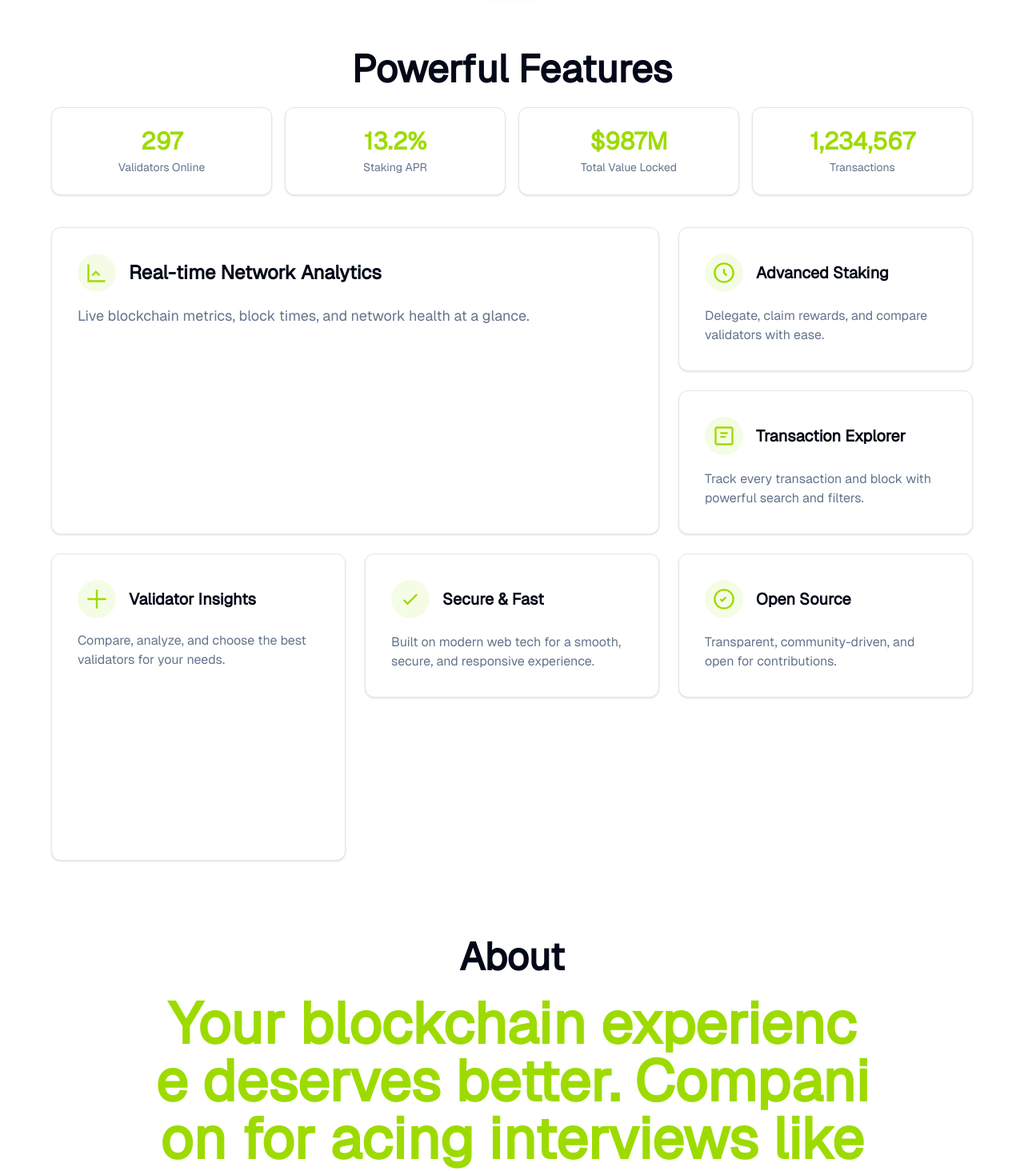
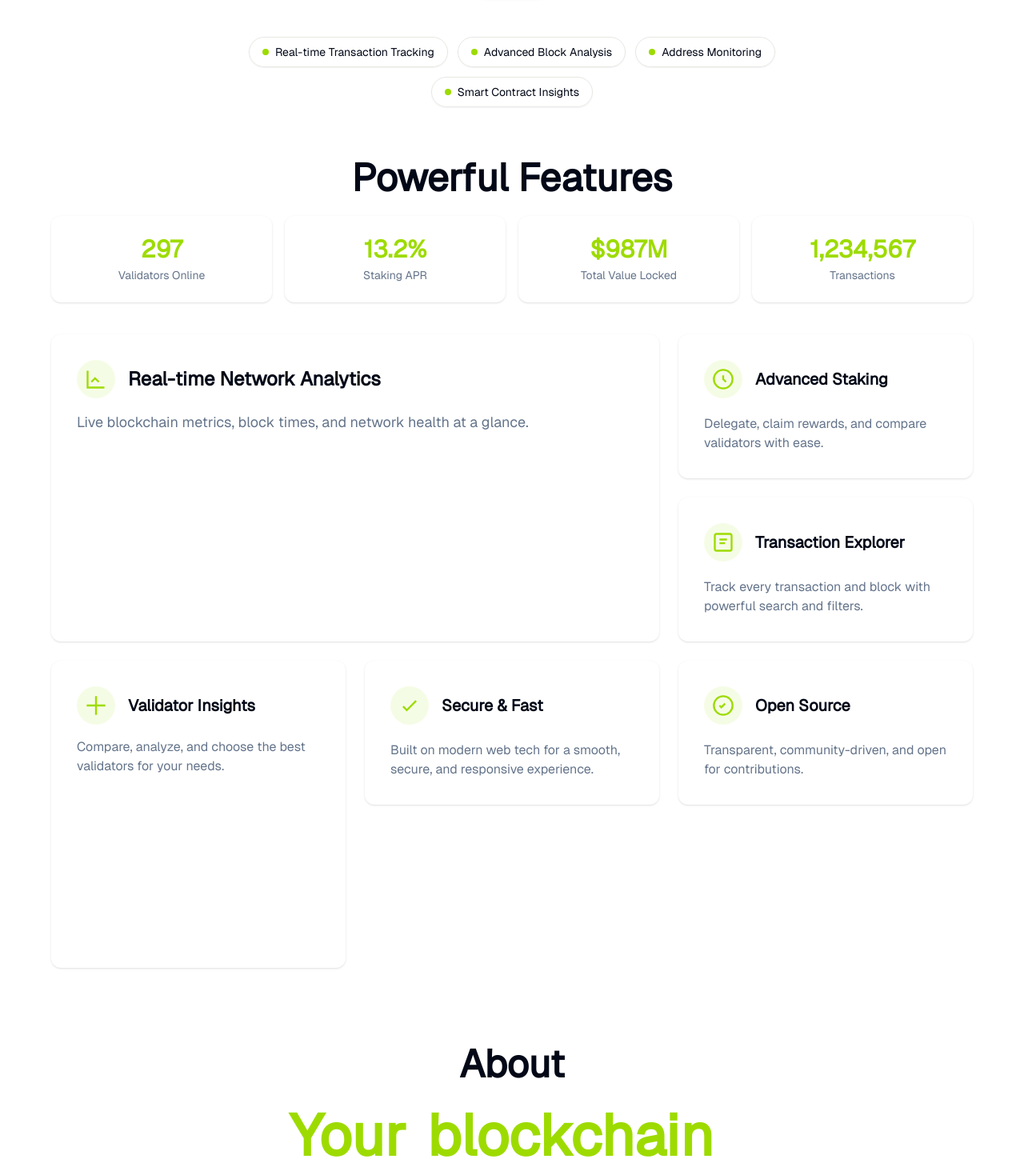
Before and after one commit to nsvoriginals/test-Dapp, a React (Vite) app: page / in a window 1280 px wide. Shown: the part 601-2065 px from the top of the page at 80% size. Built offline with nearby package versions, Linux system fonts and the light colour scheme.

Commit message:
Added all files

```diff
--- a/src/components/About.tsx
+++ b/src/components/About.tsx
@@ -5,8 +5,12 @@ import { useScroll, useTransform } from "framer-motion";
 import { useEffect, useRef, useState } from "react";
 import { twMerge } from "tailwind-merge";
 
-const text = `Your blockchain experience deserves better. Companion for acing interviews like never before. We've seen the problem.`;
-const letters = text.split("");
+
+const headline = `Your blockchain exploration deserves better. Navigate transactions, blocks, and addresses like never before. We've seen the complexity.`;
+const description = ``;
+const words = headline.split(" ");
+const lettersPerWord = words.map(word => word.split(""));
+const totalLetters = words.reduce((acc, word) => acc + word.length, 0) + (words.length - 1); // spaces count as 1 letter
 
 export default function Introduction() {
   const scrollTargetRef = useRef(null);
@@ -17,7 +21,7 @@ export default function Introduction() {
     offset: ["start end", "end end"],
   });
 
-  const letterIndex = useTransform(scrollYProgress, [0, 1], [0, letters.length]);
+  const letterIndex = useTransform(scrollYProgress, [0, 1], [0, totalLetters]);
 
   useEffect(() => {
     const unsubscribe = letterIndex.on("change", (latest) => {
@@ -25,6 +29,8 @@ export default function Introduction() {
     });
     return () => unsubscribe();
   }, [letterIndex]);
+
+  let letterCount = 0;
 
   return (
     <section className="relative py-12 md:py-16 bg-background text-foreground">
@@ -36,26 +42,54 @@ export default function Introduction() {
               <h2 className="text-4xl md:text-5xl font-bold text-foreground mb-6 text-center">About</h2>
             </div>
             {/* Headline + Animated Text */}
-            <h1 className="text-5xl md:text-7xl font-extrabold leading-tight mb-6 break-words">
-              <span className="block text-5xl md:text-7xl font-extrabold mb-4 whitespace-pre-line break-words">
-                {letters.map((letter, idx) => (
+            <h1 className="text-5xl md:text-7xl font-extrabold leading-tight mb-6 break-words whitespace-normal">
+              <span className="block text-5xl md:text-7xl font-extrabold mb-4 whitespace-normal break-words">
+                {words.map((word, wIdx) => {
+                  const wordLetters = lettersPerWord[wIdx];
+                  const wordStart = letterCount;
+                  letterCount += wordLetters.length;
+                  const wordEnd = letterCount;
+                  // Add a space after each word except the last
+                  const isLast = wIdx === words.length - 1;
+                  // The space after the word is also animated as a letter
+                  const spaceIdx = letterCount;
+                  letterCount += 1;
+                  return (
+                    <span key={wIdx} className="inline-block align-middle mr-2">
+                      {wordLetters.map((letter, lIdx) => {
+                        const globalIdx = wordStart + lIdx;
+                        return (
                           <span
-                    key={idx}
+                            key={lIdx}
                             className={twMerge(
                               "transition duration-300 text-muted-foreground/30",
-                      idx < currentLetter && "text-primary"
+                              globalIdx < currentLetter && "text-primary"
                             )}
                           >
-                    {letter === " " ? "\u00A0" : letter}
+                            {letter}
                           </span>
-                ))}
+                        );
+                      })}
+                      {!isLast && (
+                        <span
+                          className={twMerge(
+                            "transition duration-300 text-muted-foreground/30",
+                            spaceIdx < currentLetter && "text-primary"
+                          )}
+                        >
+                          {"\u00A0"}
+                        </span>
+                      )}
+                    </span>
+                  );
+                })}
               </span>
               <span className="block text-primary text-3xl md:text-4xl mt-6 font-extrabold">
                 That's why we built XORION.
               </span>
             </h1>
             <p className="text-lg md:text-2xl text-muted-foreground max-w-2xl mx-auto mt-6">
-              XORION is your all-in-one blockchain explorer and staking portal, designed for clarity, speed, and ease of use.
+              {description}
             </p>
           </div>
         </div>
--- a/src/components/Community.tsx
+++ b/src/components/Community.tsx
@@ -49,7 +49,7 @@ const socialLinks = [
 
 export default function CommunitySection() {
   return (
-    <section id="community" className="relative py-12 bg-background border-t border-border overflow-hidden">
+    <section id="community" className="relative py-12 bg-background overflow-hidden">
       <div className="relative max-w-6xl mx-auto px-4 sm:px-6 lg:px-8">
         <motion.div
           initial={{ opacity: 0, y: 40 }}
--- a/src/pages/LandingPage.tsx
+++ b/src/pages/LandingPage.tsx
@@ -66,7 +66,7 @@ const LandingPage = () => {
   return (
     <div className="min-h-screen bg-background text-foreground">
       {/* Navbar */}
-      <section className="py-4 lg:py-8 fixed w-full top-0 z-50 bg-background/80 backdrop-blur border-b border-border">
+      <section className="py-4 lg:py-8 fixed w-full top-0 z-50 bg-background/80 backdrop-blur">
         <div className="container max-w-5xl mx-auto px-4">
           <div className="border border-border rounded-[27px] md:rounded-full bg-card/80 backdrop-blur max-w-5xl mx-auto">
             <div className="grid grid-cols-2 lg:grid-cols-3 p-2 px-4 items-center">
@@ -159,6 +159,7 @@ const LandingPage = () => {
             Your comprehensive portal for real-time network statistics, staking insights, and transaction tracking.
           </p>
           <div className="flex flex-col sm:flex-row gap-4 justify-center">
+
             <button
               className="bg-primary text-primary-foreground px-8 py-4 rounded-full font-semibold shadow hover:bg-primary/90 transition-all flex items-center justify-center"
               onClick={() => navigate('/explorer')}
@@ -166,6 +167,22 @@ const LandingPage = () => {
               Explore
             </button>
           </div>
+          <div className="flex flex-wrap justify-center gap-3 mt-12 max-w-3xl mx-auto">
+              {[
+                "Real-time Transaction Tracking",
+                "Advanced Block Analysis",
+                "Address Monitoring",
+                "Smart Contract Insights"
+              ].map((feature, index) => (
+                <span
+                  key={index}
+                  className="inline-flex items-center px-4 py-2 bg-card/80 backdrop-blur-sm text-foreground text-sm font-medium rounded-full border border-border shadow-sm hover:shadow-md transition-all duration-200"
+                >
+                  <div className="w-2 h-2 bg-primary rounded-full mr-2"></div>
+                  {feature}
+                </span>
+              ))}
+            </div>
         </div>
       </section>
 
@@ -176,19 +193,19 @@ const LandingPage = () => {
 
           {/* Demo Stats Row */}
           <div className="grid grid-cols-2 md:grid-cols-4 gap-4 mb-10">
-            <div className="bg-card border border-border rounded-xl p-6 flex flex-col items-center text-center shadow">
+            <div className="bg-card rounded-xl p-6 flex flex-col items-center text-center shadow">
               <div className="text-3xl font-bold text-primary mb-1">297</div>
               <div className="text-sm text-muted-foreground">Validators Online</div>
             </div>
-            <div className="bg-card border border-border rounded-xl p-6 flex flex-col items-center text-center shadow">
+            <div className="bg-card rounded-xl p-6 flex flex-col items-center text-center shadow">
               <div className="text-3xl font-bold text-primary mb-1">13.2%</div>
               <div className="text-sm text-muted-foreground">Staking APR</div>
             </div>
-            <div className="bg-card border border-border rounded-xl p-6 flex flex-col items-center text-center shadow">
+            <div className="bg-card rounded-xl p-6 flex flex-col items-center text-center shadow">
               <div className="text-3xl font-bold text-primary mb-1">$987M</div>
               <div className="text-sm text-muted-foreground">Total Value Locked</div>
             </div>
-            <div className="bg-card border border-border rounded-xl p-6 flex flex-col items-center text-center shadow">
+            <div className="bg-card rounded-xl p-6 flex flex-col items-center text-center shadow">
               <div className="text-3xl font-bold text-primary mb-1">1,234,567</div>
               <div className="text-sm text-muted-foreground">Transactions</div>
             </div>
@@ -196,7 +213,7 @@ const LandingPage = () => {
 
           <div className="grid grid-cols-1 sm:grid-cols-2 lg:grid-cols-3 gap-6 auto-rows-[minmax(180px,1fr)]">
             {/* Feature 1 - Large */}
-            <div className="bg-card border border-border rounded-xl shadow p-8 flex flex-col justify-between hover:bg-primary/5 transition-all col-span-1 row-span-2 lg:col-span-2">
+            <div className="bg-card rounded-xl shadow p-8 flex flex-col justify-between hover:bg-primary/5 transition-all col-span-1 row-span-2 lg:col-span-2">
               <div>
                 <div className="flex items-center mb-4">
                   <span className="inline-flex items-center justify-center w-12 h-12 rounded-full bg-primary/10 text-primary mr-4">
@@ -208,7 +225,7 @@ const LandingPage = () => {
               </div>
             </div>
             {/* Feature 2 */}
-            <div className="bg-card border border-border rounded-xl shadow p-8 flex flex-col justify-between hover:bg-primary/5 transition-all">
+            <div className="bg-card rounded-xl shadow p-8 flex flex-col justify-between hover:bg-primary/5 transition-all">
               <div className="flex items-center mb-4">
                 <span className="inline-flex items-center justify-center w-12 h-12 rounded-full bg-primary/10 text-primary mr-4">
                   <svg className="w-7 h-7" fill="none" stroke="currentColor" strokeWidth="2" viewBox="0 0 24 24"><circle cx="12" cy="12" r="10"/><path d="M12 8v4l3 3"/></svg>
@@ -218,7 +235,7 @@ const LandingPage = () => {
               <p className="text-muted-foreground">Delegate, claim rewards, and compare validators with ease.</p>
             </div>
             {/* Feature 3 */}
-            <div className="bg-card border border-border rounded-xl shadow p-8 flex flex-col justify-between hover:bg-primary/5 transition-all">
+            <div className="bg-card rounded-xl shadow p-8 flex flex-col justify-between hover:bg-primary/5 transition-all">
               <div className="flex items-center mb-4">
                 <span className="inline-flex items-center justify-center w-12 h-12 rounded-full bg-primary/10 text-primary mr-4">
                   <svg className="w-7 h-7" fill="none" stroke="currentColor" strokeWidth="2" viewBox="0 0 24 24"><rect x="3" y="3" width="18" height="18" rx="2"/><path d="M8 9h8M8 13h6"/></svg>
@@ -228,7 +245,7 @@ const LandingPage = () => {
               <p className="text-muted-foreground">Track every transaction and block with powerful search and filters.</p>
             </div>
             {/* Feature 4 - Tall */}
-            <div className="bg-card border border-border rounded-xl shadow p-8 flex flex-col justify-between hover:bg-primary/5 transition-all row-span-2">
+            <div className="bg-card rounded-xl shadow p-8 flex flex-col justify-between hover:bg-primary/5 transition-all row-span-2">
               <div>
                 <div className="flex items-center mb-4">
                   <span className="inline-flex items-center justify-center w-12 h-12 rounded-full bg-primary/10 text-primary mr-4">
@@ -240,7 +257,7 @@ const LandingPage = () => {
               </div>
             </div>
             {/* Feature 5 */}
-            <div className="bg-card border border-border rounded-xl shadow p-8 flex flex-col justify-between hover:bg-primary/5 transition-all">
+            <div className="bg-card rounded-xl shadow p-8 flex flex-col justify-between hover:bg-primary/5 transition-all">
               <div className="flex items-center mb-4">
                 <span className="inline-flex items-center justify-center w-12 h-12 rounded-full bg-primary/10 text-primary mr-4">
                   <svg className="w-7 h-7" fill="none" stroke="currentColor" strokeWidth="2" viewBox="0 0 24 24"><path d="M5 13l4 4L19 7"/></svg>
@@ -250,7 +267,7 @@ const LandingPage = () => {
               <p className="text-muted-foreground">Built on modern web tech for a smooth, secure, and responsive experience.</p>
             </div>
             {/* Feature 6 */}
-            <div className="bg-card border border-border rounded-xl shadow p-8 flex flex-col justify-between hover:bg-primary/5 transition-all">
+            <div className="bg-card rounded-xl shadow p-8 flex flex-col justify-between hover:bg-primary/5 transition-all">
               <div className="flex items-center mb-4">
                 <span className="inline-flex items-center justify-center w-12 h-12 rounded-full bg-primary/10 text-primary mr-4">
                   <svg className="w-7 h-7" fill="none" stroke="currentColor" strokeWidth="2" viewBox="0 0 24 24"><circle cx="12" cy="12" r="10"/><path d="M8 12l2 2 4-4"/></svg>
@@ -274,7 +291,7 @@ const LandingPage = () => {
           initial={{ opacity: 0, y: 30 }}
           whileInView={{ opacity: 1, y: 0 }}
           viewport={{ once: true }}
-          className="max-w-4xl mx-auto text-center bg-card border border-border rounded-3xl p-12"
+          className="max-w-4xl mx-auto text-center bg-card rounded-3xl p-12"
         >
           <h2 className="text-4xl md:text-5xl font-bold text-foreground mb-6">
             Ready to Get Started?
```
Lines whose indentation alone changed are shown as unchanged.
